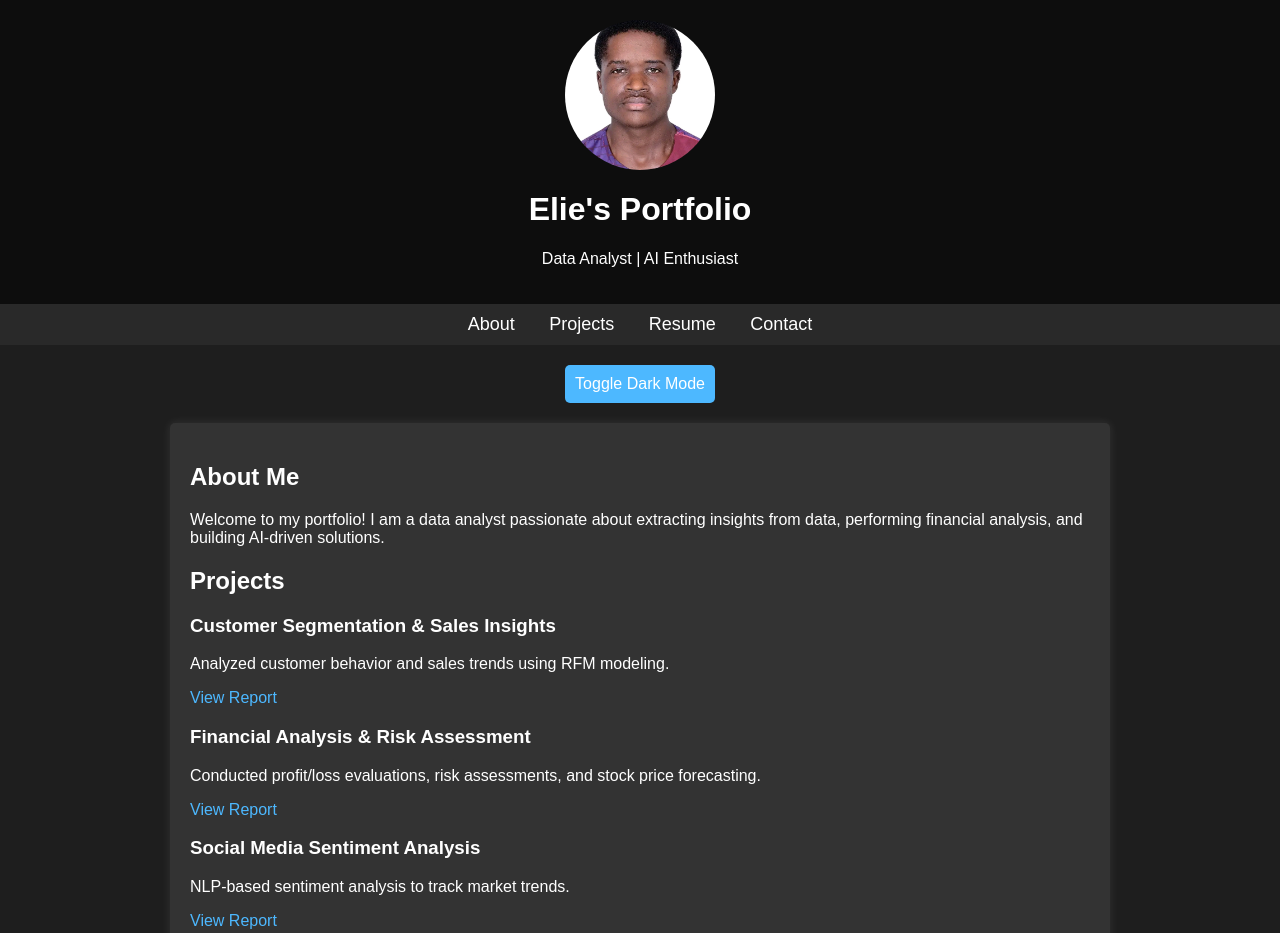
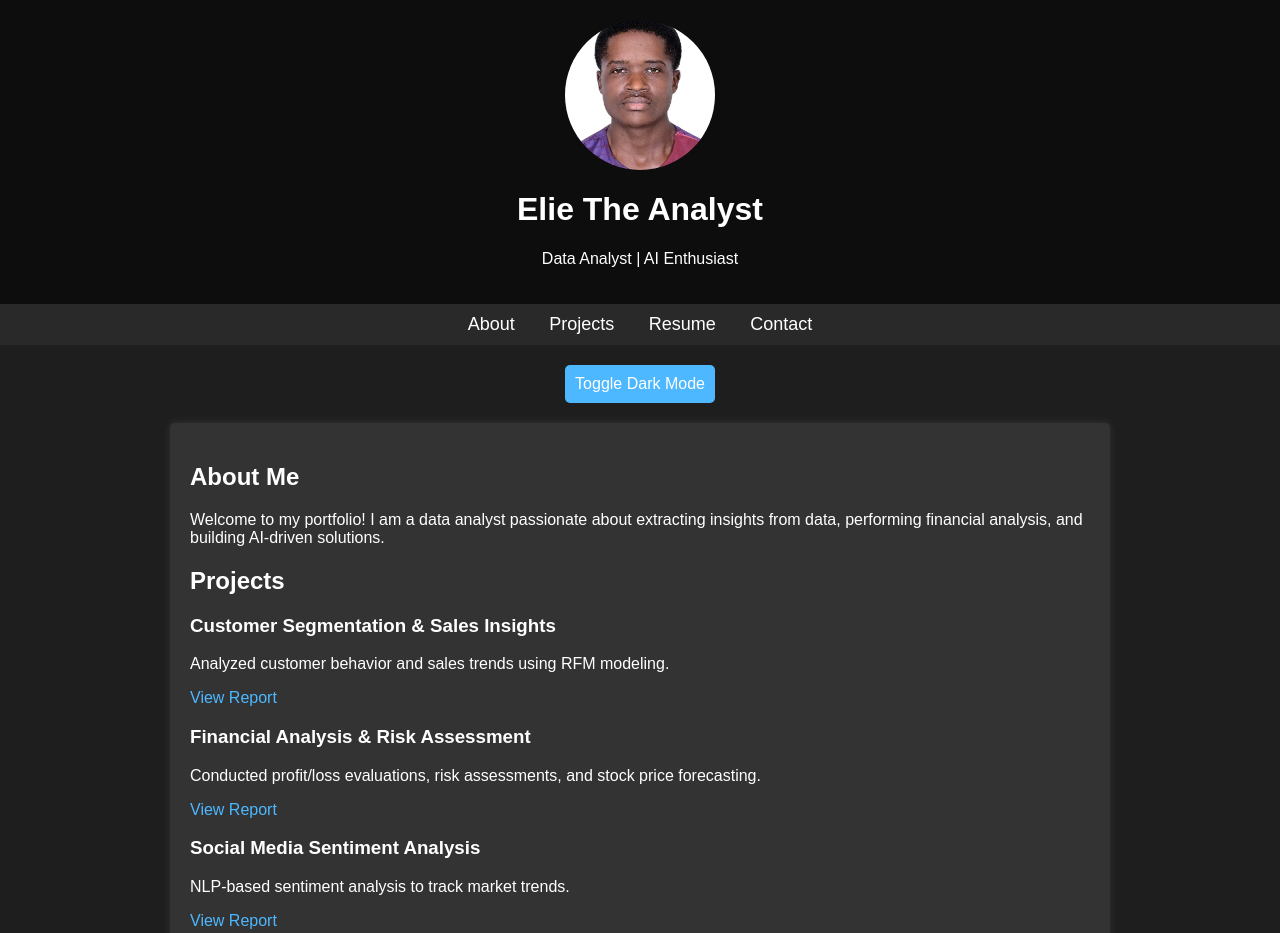
Before and after one commit to ndjichou-elie/ndjichou-elie.github.io, a plain HTML site: page index.htm in a window 1280 px wide. Shown: the top 933 px of the page. Drawn offline with Linux system fonts and the light colour scheme.

Commit message:
Update index.htm

```diff
--- a/index.htm
+++ b/index.htm
@@ -3,7 +3,7 @@
 <head>
     <meta charset="UTF-8">
     <meta name="viewport" content="width=device-width, initial-scale=1.0">
-    <title>Elie's Portfolio</title>
+    <title>Elie The Analyst</title>
     <style>
         body {
             font-family: Arial, sans-serif;
@@ -78,7 +78,7 @@
 <body>
     <header>
     <img src="elie.jpg" alt="Elie's Profile Picture" style="display: block; margin: 0 auto; border-radius: 50%; width: 150px; height: 150px;">
-    <h1>Elie's Portfolio</h1>
+    <h1>Elie The Analyst</h1>
     <p>Data Analyst | AI Enthusiast</p>
 </header>
     <nav>
```
